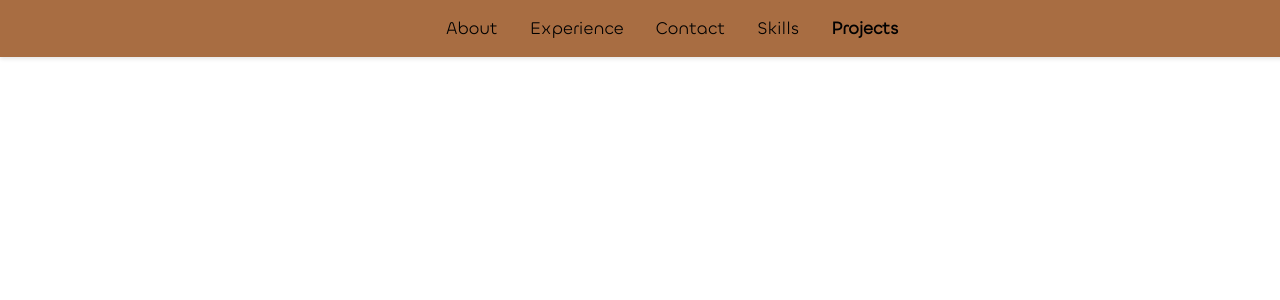
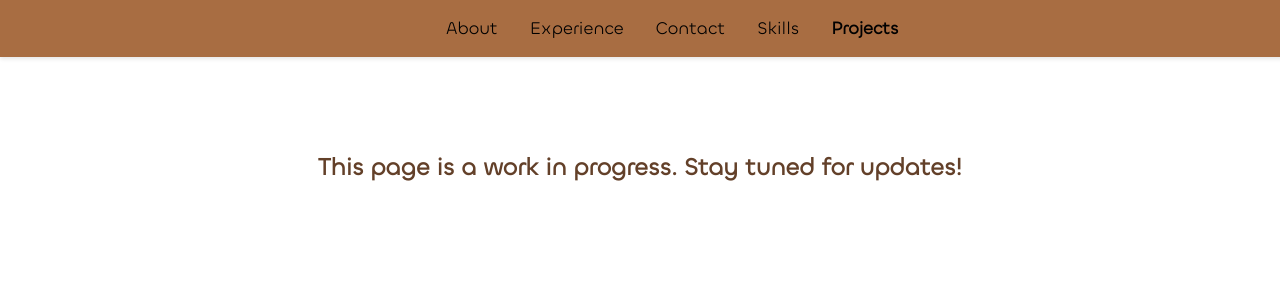
Before and after one commit to Rasika-Deodhar/my-portfolio, a React (Create React App) app: page /projects in a window 1280 px wide. Shown: the top 300 px of the page. Built offline with nearby package versions, Linux system fonts and the light colour scheme.

Commit message:
Note on project page

```diff
--- a/src/components/projects/projects.css
+++ b/src/components/projects/projects.css
@@ -0,0 +1,5 @@
+.projects {
+  margin-top: 150px;
+  font-family: "Chillax";
+  color: #634029;
+}
--- a/src/components/projects/projects.tsx
+++ b/src/components/projects/projects.tsx
@@ -4,7 +4,13 @@ import "./projects.css";
 interface projectsProps {}
 
 const Projects: FC<projectsProps> = () => {
-  return <div>Heya! This is a work in progress...</div>;
+  return (
+    <div className="projects">
+      <center>
+        <h2>This page is a work in progress. Stay tuned for updates!</h2>
+      </center>
+    </div>
+  );
 };
 
 export default Projects;
```
